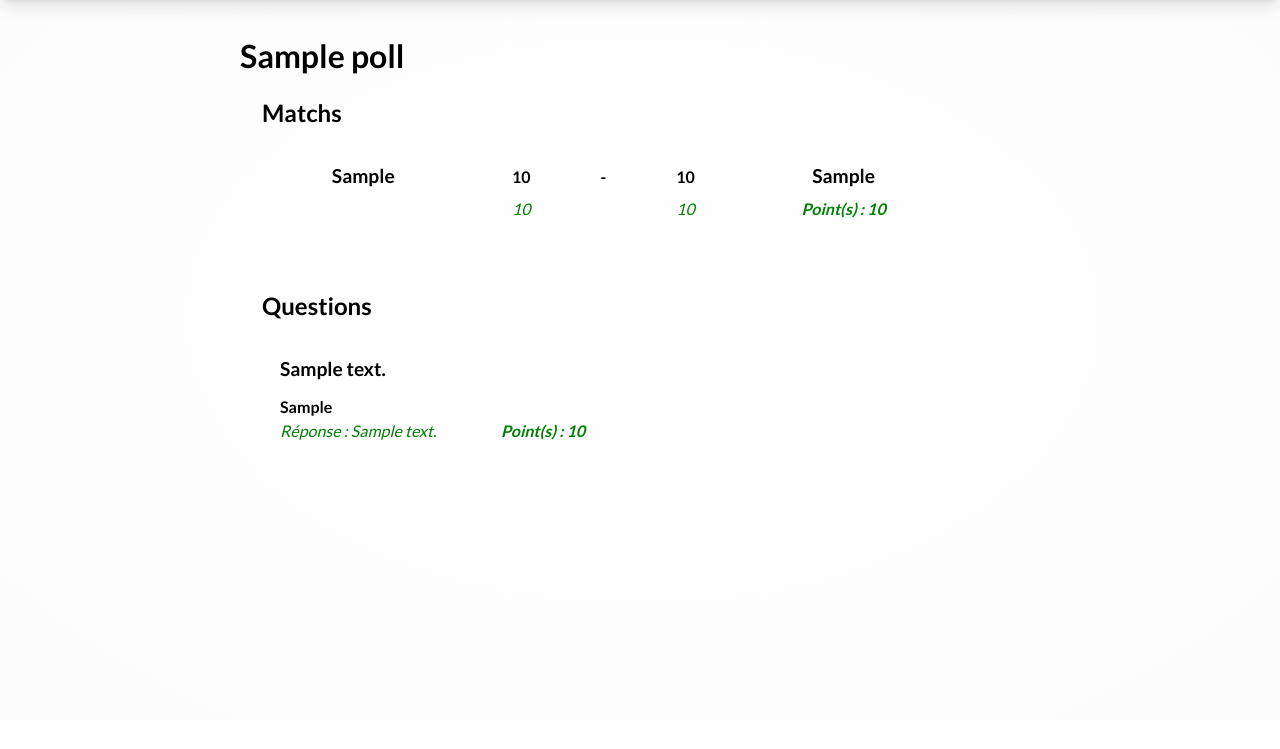
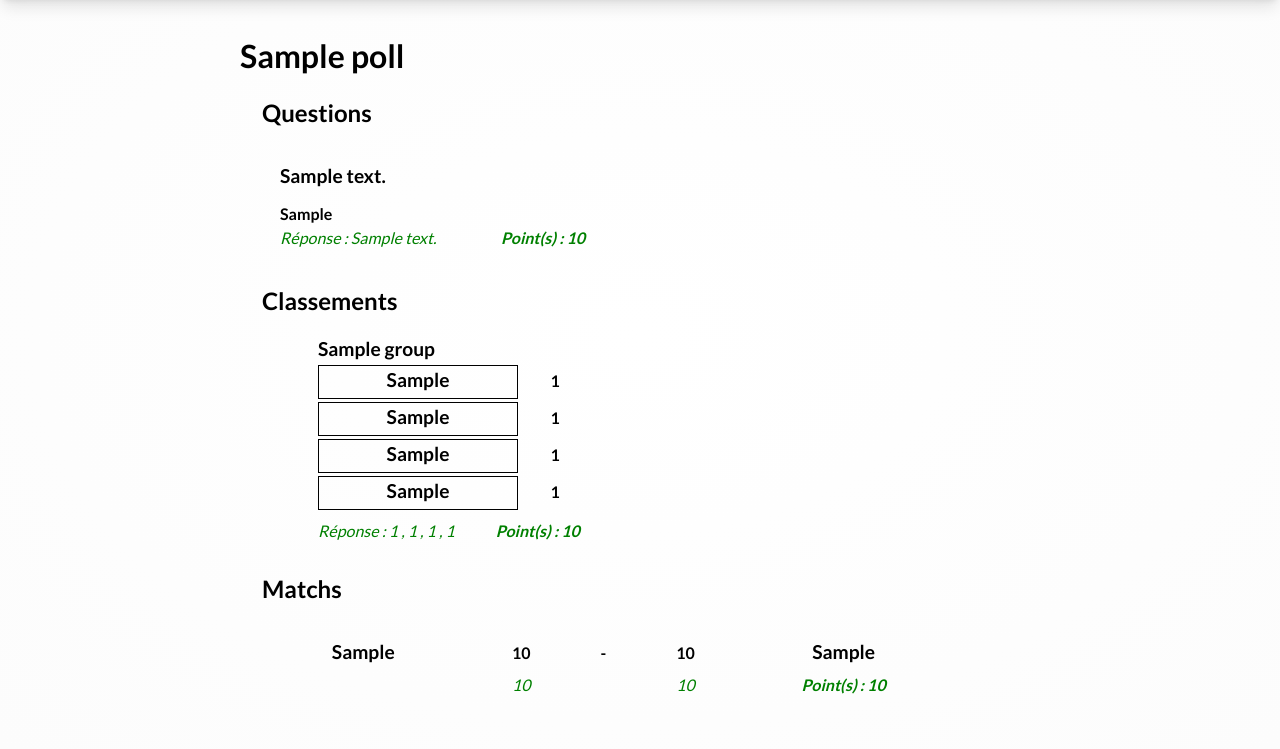
Before and after one commit to GodartVincent/CDM2022Prono, a Django app: page /poll/1/ in a window 1280 px wide. Shown: the part 80-829 px from the top of the page. Before the commit the page ends 520 px from the top, so only its background shows below. Run offline with Django 4.2, Linux system fonts and the light colour scheme; a user stored in the database is signed in; tables that the repository leaves empty hold one stand-in row (values such as "Sample post"); parts of the project's set-up code (start-up, migrations or seed data) failed here and were passed over.

Commit message:
add group stage pronostics (didn't push migrations directory, please use makemigrations and migrate)

```diff
--- a/prono/polls/admin.py
+++ b/prono/polls/admin.py
@@ -1,8 +1,10 @@
 from django.contrib import admin
-from .models import Poll, Match, MatchChoice, Question, QuestionChoice
+from .models import Poll, Match, MatchChoice, Question, QuestionChoice, Group, GroupChoice
 
 admin.site.register(Poll)
 admin.site.register(Match)
 admin.site.register(MatchChoice)
 admin.site.register(Question)
 admin.site.register(QuestionChoice)
+admin.site.register(Group)
+admin.site.register(GroupChoice)
--- a/prono/polls/static/polls/style.css
+++ b/prono/polls/static/polls/style.css
@@ -234,3 +234,57 @@ h2 {
   width : 160px;
   color : green;
 }
+
+.groupContainer {
+  font-weight: bold;
+}
+
+.group {
+  height: 220px;
+  padding-left: 5%;
+}
+
+.groupStr {
+  font-size: 1.2em;
+  height: 30px;
+}
+
+.groupSquad {
+  display: inline-block;
+  width: 200px;
+  height: 34px;
+  font-size: 1.2em;
+  text-align: center;
+  border: solid;
+  border-color: black;
+  border-width: 1.474px;
+  margin-right: -3px;
+  margin-bottom: -1px;
+}
+
+.groupInput {
+  display: inline-block;
+  width: 80px;
+  height: 34px;
+  text-align: center;
+  margin-left: -3px;
+  margin-bottom: -1px;
+}
+
+#groupChoice {
+  border-block-color: #32a1ce;
+  font-style: italic;
+  writing-mode: horizontal-tb;
+  text-align: center;
+  border-width: 4px;
+  width : 80px;
+  height: 34px;
+}
+
+.groupResult {
+  display: inline-block;
+  font-weight: normal;
+  font-style: italic;
+  width : 180px;
+  color : green;
+}
--- a/prono/polls/templates/polls/detailPoll.html
+++ b/prono/polls/templates/polls/detailPoll.html
@@ -1,5 +1,23 @@
 {% extends "index.html" %}{% block content %}
 <h1>{{poll.name}}</h1>
+<h2>{{"Questions"}}</h2>
+<div class='questionContainer'>
+<ul>
+  {% for question in questions %}
+  {% include 'polls/pronosticQuestion.html' %}
+  {% endfor %}
+</ul>
+</div>
+
+<h2>{{"Classements"}}</h2>
+<div class='groupContainer'>
+  <ul>
+    {% for group in groups %}
+    {% include 'polls/pronosticGroup.html' %}
+    {% endfor %}
+  </ul>
+</div>
+
 <h2>{{"Matchs"}}</h2>
 <div class='matchContainer'>
   <ul>
@@ -8,13 +26,4 @@
     {% endfor %}
   </ul>
 </div>
-
-<h2>{{"Questions"}}</h2>
-<div class='questionContainer'>
-<ul>
-  {% for question in questions %}
-  {% include 'polls/pronosticQuestion.html' %}
-  {% endfor %}
-</ul>
-</div>
 {% endblock %}
--- /dev/null
+++ b/prono/polls/templates/polls/pronosticGroup.html
@@ -0,0 +1,221 @@
+
+<div class="group">
+  <div class="groupStr">
+      {{ group }}
+  </div>
+  {% if group.isfilled %} {% if group.isPronoOver %}
+    <p>
+      <div class="groupSquad">
+        {{ group.squad_1 }}
+      </div>
+      <div class="groupInput">
+        {{ group.prono_1 }}
+      </div>
+    </p>
+    <p>
+      <div class="groupSquad">
+        {{ group.squad_2 }}
+      </div>
+      <div class="groupInput">
+        {{ group.prono_2 }}
+      </div>
+    </p>
+    <p>
+      <div class="groupSquad">
+        {{ group.squad_3 }}
+      </div>
+      <div class="groupInput">
+        {{ group.prono_3 }}
+      </div>
+    </p>
+    <p>
+      <div class="groupSquad">
+        {{ group.squad_4 }}
+      </div>
+      <div class="groupInput">
+        {{ group.prono_4 }}
+      </div>
+      <div class="submitButton"></div>
+    </p>
+  {% else %}
+  <form action="{% url 'polls:pronosticGroup' group.id %}" method="post">
+    {% csrf_token %}
+    <p>
+      <div class="groupSquad">
+        {{ group.squad_1 }}
+      </div>
+      <div class="groupInput">
+        <select name="rank" id="groupChoice" required>
+            <option value="">{{ group.prono_1 }}</option>
+            <option value=1>1</option>
+            <option value=2>2</option>
+            <option value=3>3</option>
+            <option value=4>4</option>
+        </select>
+      </div>
+    </p>
+    <p>
+      <div class="groupSquad">
+        {{ group.squad_2 }}
+      </div>
+      <div class="groupInput">
+        <select name="rank" id="groupChoice" required>
+            <option value="">{{ group.prono_2 }}</option>
+            <option value=1>1</option>
+            <option value=2>2</option>
+            <option value=3>3</option>
+            <option value=4>4</option>
+        </select>
+      </div>
+    </p>
+    <p>
+      <div class="groupSquad">
+        {{ group.squad_3 }}
+      </div>
+      <div class="groupInput">
+        <select name="rank" id="groupChoice" required>
+            <option value="">{{ group.prono_3 }}</option>
+            <option value=1>1</option>
+            <option value=2>2</option>
+            <option value=3>3</option>
+            <option value=4>4</option>
+        </select>
+      </div>
+    </p>
+    <p>
+      <div class="groupSquad">
+        {{ group.squad_4 }}
+      </div>
+      <div class="groupInput">
+        <select name="rank" id="groupChoice" required>
+            <option value="">{{ group.prono_4 }}</option>
+            <option value=1>1</option>
+            <option value=2>2</option>
+            <option value=3>3</option>
+            <option value=4>4</option>
+        </select>
+      </div>
+      <div class="submitButton">
+        <input type="submit" value="Mettre à jour" />
+      </div>
+    </p>
+  </form>
+  {% endif %} {% elif group.isPronoOver %}
+</p>
+    <div class="groupSquad">
+      {{ group.squad_1 }}
+    </div>
+    <div class="groupInput">
+      {{" X " }}
+    </div>
+  </p>
+  <p>
+    <div class="groupSquad">
+      {{ group.squad_2 }}
+    </div>
+    <div class="groupInput">
+      {{" X " }}
+    </div>
+  </p>
+  <p>
+    <div class="groupSquad">
+      {{ group.squad_3 }}
+    </div>
+    <div class="groupInput">
+      {{" X " }}
+    </div>
+  </p>
+  <p>
+    <div class="groupSquad">
+      {{ group.squad_4 }}
+    </div>
+    <div class="groupInput">
+      {{" X " }}
+    </div>
+    <div class="submitButton"></div>
+  </p>
+
+  {% else %}
+  <form action="{% url 'polls:pronosticGroup' group.id %}" method="post">
+    {% csrf_token %}
+    <p>
+      <div class="groupSquad">
+        {{ group.squad_1 }}
+      </div>
+      <div class="groupInput">
+        <select name="rank" id="groupChoice" required>
+            <option value="">Rang</option>
+            <option value=1>1</option>
+            <option value=2>2</option>
+            <option value=3>3</option>
+            <option value=4>4</option>
+        </select>
+      </div>
+    </p>
+    <p>
+      <div class="groupSquad">
+        {{ group.squad_2 }}
+      </div>
+      <div class="groupInput">
+        <select name="rank" id="groupChoice" required>
+            <option value="">Rang</option>
+            <option value=1>1</option>
+            <option value=2>2</option>
+            <option value=3>3</option>
+            <option value=4>4</option>
+        </select>
+      </div>
+    </p>
+    <p>
+      <div class="groupSquad">
+        {{ group.squad_3 }}
+      </div>
+      <div class="groupInput">
+        <select name="rank" id="groupChoice" required>
+            <option value="">Rang</option>
+            <option value=1>1</option>
+            <option value=2>2</option>
+            <option value=3>3</option>
+            <option value=4>4</option>
+        </select>
+      </div>
+    </p>
+    <p>
+      <div class="groupSquad">
+        {{ group.squad_4 }}
+      </div>
+      <div class="groupInput">
+        <select name="rank" id="groupChoice" required>
+            <option value="">Rang</option>
+            <option value=1>1</option>
+            <option value=2>2</option>
+            <option value=3>3</option>
+            <option value=4>4</option>
+        </select>
+      </div>
+      <div class="submitButton">
+        <input type="submit" value="Valider" />
+      </div>
+    </p>
+  </form>
+  {% endif %}
+
+{% if group.rank_1 >= 0 and group.rank_2 >= 0 and group.rank_3 >= 0 and group.rank_4 >= 0 %}
+<div class="result">
+      {{"Réponse : " }}
+      {{ group.rank_1 }}
+      {{",  " }}
+      {{ group.rank_2 }}
+      {{",  " }}
+      {{ group.rank_3 }}
+      {{",  " }}
+      {{ group.rank_4 }}
+    {% if group.isfilled %}
+      <div class="points">
+        {{ "Point(s) : "}} {{ group.points }}
+      </div>
+    {% endif %}
+  </div>
+{% endif %}
+
+</div>
--- a/prono/polls/templates/polls/pronosticMatch.html
+++ b/prono/polls/templates/polls/pronosticMatch.html
@@ -29,6 +29,7 @@
           name="score"
           id="choice"
           value="{{ match.prono_1 }}"
+          required
         />
       </div>
       <div class="opposing">
@@ -40,6 +41,7 @@
           name="score"
           id="choice"
           value="{{ match.prono_2 }}"
+          required
         />
       </div>
       <div class="matchSquad2">
@@ -74,13 +76,13 @@
         {{ match.squad_1 }}
       </div>
       <div class="matchInput">
-        <input type="number" name="score" id="choice" />
+        <input type="number" name="score" id="choice" required/>
       </div>
       <div class="opposing">
         {{" - " }}
       </div>
       <div class="matchInput">
-        <input type="number" name="score" id="choice" />
+        <input type="number" name="score" id="choice" required />
       </div>
       <div class="matchSquad2">
         {{ match.squad_2 }}
--- a/prono/polls/templates/polls/pronosticQuestion.html
+++ b/prono/polls/templates/polls/pronosticQuestion.html
@@ -13,7 +13,7 @@
     <form action="{% url 'polls:pronosticQuestion' question.id %}" method="post">
         {% csrf_token %}
         <div class="questionInput">
-            <input type="text" name="answer" id="questionChoice" value="{{ question.prono }}">
+            <input type="text" name="answer" id="questionChoice" value="{{ question.prono }}" required>
         </div>
         <div class="submitButton">
             <input type="submit" value="Mettre à jour">
@@ -30,7 +30,7 @@
 <form action="{% url 'polls:pronosticQuestion' question.id %}" method="post">
     {% csrf_token %}
     <div class="questionInput">
-        <input type="text" name="answer" id="questionChoice">
+        <input type="text" name="answer" id="questionChoice" required>
     </div>
     <div class="submitButton">
         <input type="submit" value="Valider">
--- a/prono/polls/urls.py
+++ b/prono/polls/urls.py
@@ -8,4 +8,5 @@ urlpatterns = [
     path('match/<int:match_id>/', views.detailMatch, name='detailMatch'),
     path('<int:match_id>/pronosticMatch/', views.pronosticMatch, name='pronosticMatch'),
     path('<int:question_id>/pronosticQuestion/', views.pronosticQuestion, name='pronosticQuestion'),
+    path('<int:group_id>/pronosticGroup/', views.pronosticGroup, name='pronosticGroup'),
 ]
--- a/prono/polls/views.py
+++ b/prono/polls/views.py
@@ -1,4 +1,4 @@
-from .models import Match, MatchChoice, Question, QuestionChoice, Poll
+from .models import Match, MatchChoice, Question, QuestionChoice, Group, GroupChoice, Poll
 from django.shortcuts import get_object_or_404, render
 from django.http import HttpResponseRedirect
 from django.urls import reverse
@@ -13,25 +13,35 @@ def indexPolls(request):
 
 def detailPoll(request, poll_id):
     poll = get_object_or_404(Poll, pk=poll_id)
+
     subquery = QuestionChoice.objects.filter(question=OuterRef("pk"), user=request.user)
     questions = poll.question_set.all().annotate(
         isfilled=Exists(subquery),
         prono=subquery.values("choice"),
         points=subquery.values("points"),
     )
+
     subquery = MatchChoice.objects.filter(match=OuterRef("pk"), user=request.user)
     matchs = poll.match_set.all().annotate(
-        isfilled=Exists(
-            MatchChoice.objects.filter(match=OuterRef("pk"), user=request.user)
-        ),
+        isfilled=Exists(subquery),
         prono_1=subquery.values("score_1"),
         prono_2=subquery.values("score_2"),
+        points=subquery.values("points"),
+    )
+
+    subquery = GroupChoice.objects.filter(group=OuterRef("pk"), user=request.user)
+    groups = poll.group_set.all().annotate(
+        isfilled=Exists(subquery),
+        prono_1=subquery.values("rank_1"),
+        prono_2=subquery.values("rank_2"),
+        prono_3=subquery.values("rank_3"),
+        prono_4=subquery.values("rank_4"),
         points=subquery.values("points"),
     )
     return render(
         request,
         "polls/detailPoll.html",
-        {"poll": poll, "matchs": matchs, "questions": questions},
+        {"poll": poll, "matchs": matchs, "questions": questions, "groups": groups},
     )
 
 
@@ -122,6 +132,50 @@ def pronosticQuestion(request, question_id):
             )
 
 
+def pronosticGroup(request, group_id):
+    if request.method == "POST":
+        group = get_object_or_404(Group, pk=group_id)
+        if group.isPronoOver():
+            # Redisplay the match pronosticing form.
+            return render(
+                request,
+                "polls/detail.html",
+                {
+                    "group": group,
+                    "error_message": "Il est trop tard pour pronostiquer sur ce group.",
+                },
+            )
+        try:
+            groupChoice = group.groupchoice_set.get(user_id=request.user)
+        except (KeyError, GroupChoice.DoesNotExist):
+            groupChoice = group.groupchoice_set.create(user=request.user)
+
+        try:
+            ranks = request.POST.getlist("rank")
+            groupChoice.rank_1 = int(ranks[0])
+            groupChoice.rank_2 = int(ranks[1])
+            groupChoice.rank_3 = int(ranks[2])
+            groupChoice.rank_4 = int(ranks[3])
+        except (ValueError):
+            # Redisplay the group pronosticing form.
+            return render(
+                request,
+                "polls/detail.html",
+                {
+                    "group": group,
+                    "error_message": "Vous n'avez pas rempli les 4 rangs.",
+                },
+            )
+        else:
+            groupChoice.save()
+            # Always return an HttpResponseRedirect after successfully dealing
+            # with POST data. This prevents data from being posted twice if a
+            # user hits the Back button.
+            return HttpResponseRedirect(
+                reverse("polls:detailPoll", args=(group.poll.id,))
+            )
+
+
 # def results(_, match_id):
 #     response = "Vous regardez les résultats du match %s."
 #     return HttpResponse(response % match_id)
--- a/prono/prono/settings.py
+++ b/prono/prono/settings.py
@@ -138,11 +138,11 @@ USE_TZ = True
 
 STATIC_URL = "/static/"
 STATIC_ROOT = os.path.join(BASE_DIR, "staticfiles")
-STATICFILES_DIRS = (Path(BASE_DIR).joinpath("static"),)
+STATICFILES_DIRS = (Path(BASE_DIR).joinpath("polls/static"),)
 
 # Default primary key field type
 # https://docs.djangoproject.com/en/4.1/ref/settings/#default-auto-field
 
 DEFAULT_AUTO_FIELD = "django.db.models.BigAutoField"
 
-LOGIN_REDIRECT_URL = "/pronostic"
+LOGIN_REDIRECT_URL = "/"
--- a/prono/templates/index.html
+++ b/prono/templates/index.html
@@ -29,4 +29,5 @@
   <body>
     <div class="content">{% block content %}{% endblock %}</div>
   </body>
+
 </html>
```
Also changed, not shown: prono/polls/models.py (+41 -0 lines), prono/polls/templates/polls/indexPolls.html (+10 -1 lines), prono/polls/static/polls/images/logo_cdm.jpg (added), prono/polls/static/polls/images/logo_cdm1.jpg (added).
